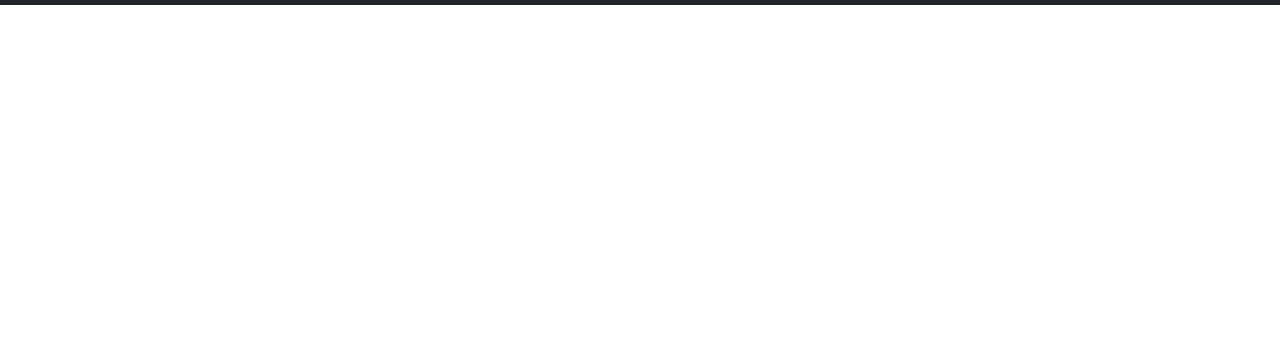
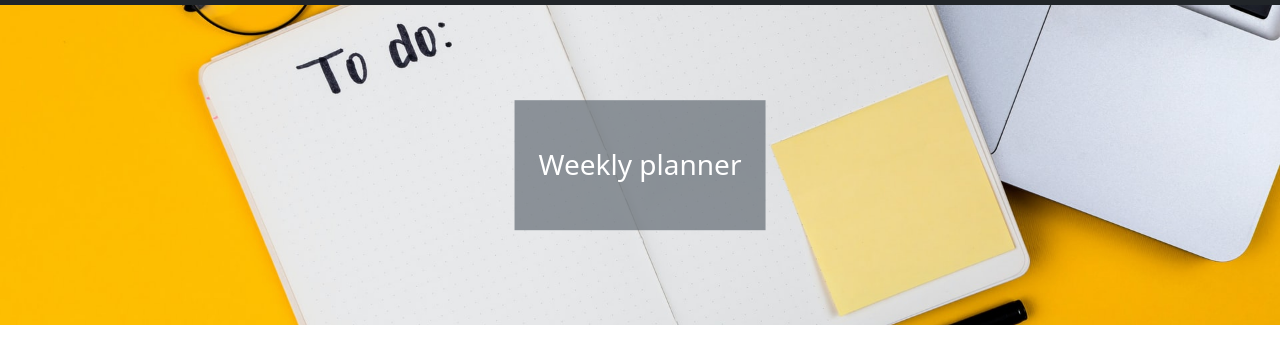
Before and after one commit to isolde-r/FE16-CR4-Rupprechter, a plain HTML site: page index.html in a window 1280 px wide. Shown: the part 51-414 px from the top of the page. Drawn offline with nearby package versions, Linux system fonts and the light colour scheme.

Commit message:
adds and styles hero section

```diff
--- /dev/null
+++ b/css/style.css
@@ -0,0 +1,10 @@
+.hero {
+    height: 40vh;
+}
+
+.hero img {
+    object-fit: cover;
+    object-position: center;
+    width: 100vw;
+    height: 100%
+}
--- a/index.html
+++ b/index.html
@@ -9,6 +9,7 @@
     <link href="https://cdn.jsdelivr.net/npm/bootstrap@5.2.0-beta1/dist/css/bootstrap.min.css" rel="stylesheet"
         integrity="sha384-0evHe/X+R7YkIZDRvuzKMRqM+OrBnVFBL6DOitfPri4tjfHxaWutUpFmBp4vmVor" crossorigin="anonymous">
     <link rel="stylesheet" href="https://cdn.jsdelivr.net/npm/bootstrap-icons@1.8.3/font/bootstrap-icons.css">
+    <link rel="stylesheet" href="css/style.css">
 </head>
 
 
@@ -40,7 +41,12 @@
             </div>
         </nav>
     </header>
-    <main></main>
+    <main>
+        <section class="hero position-relative">
+            <img src="images/planner_hero.jpg" class="img-fluid" alt="computer, tasklist and glasses">
+            <h1 class="h3 text-white position-absolute top-50 start-50 translate-middle text-center px-4 py-5 bg-secondary bg-opacity-75">Weekly planner</h1>
+        </section>
+    </main>
     <footer></footer>
 
 
```
